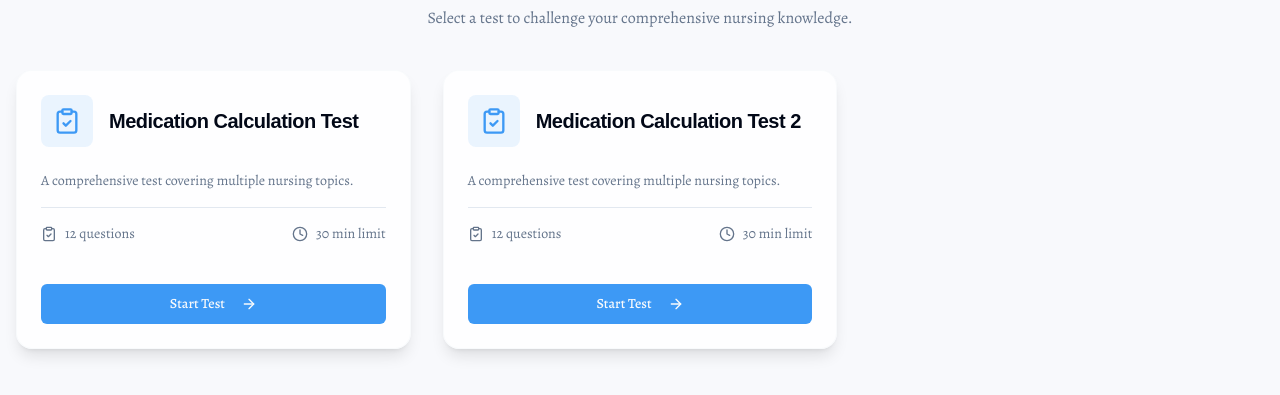
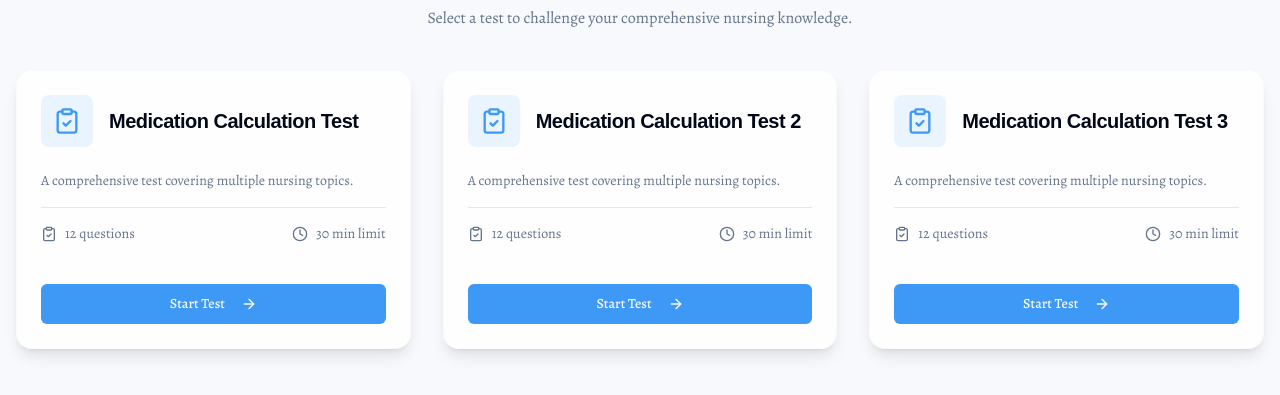
Before and after one commit to omegist/NurseBridgeIQN, a Next.js app: page /tests/part-a in a window 1280 px wide. Shown: the part 147-542 px from the top of the page. Built offline with nearby package versions, Linux system fonts and the light colour scheme; no server answers; a web font is replaced by a local one.

Commit message:
{   "questions": [     {       "id": 1,       "question": "A patient req

```diff
--- /dev/null
+++ b/src/data/questions/part-a-test-3.ts
@@ -0,0 +1,94 @@
+
+import type { Question } from '@/lib/types';
+
+export const questions: Question[] = [
+  {
+    id: 'pa3-1',
+    text: 'A patient requires 1,000 mL of IV fluid to be administered over 8 hours. What is the correct flow rate in mL/hour?',
+    options: [ '100 ml/hour', '120 mL/hour', '125 mL/hour', '200 ml/hour' ],
+    correctIndex: 2,
+    explanation: 'To calculate the flow rate, use the formula: Flow Rate (mL/hr) = Total Volume ÷ Time (hr). In this case, 1000 mL ÷ 8 hours = 125 mL/hour.'
+  },
+  {
+    id: 'pa3-2',
+    text: 'A medication is prescribed as 10 mg/kg. If a patient weighs 50 kg, What is the required dose?',
+    options: [ '700 mg', '800 mg', '500 mg', '450 mg' ],
+    correctIndex: 2,
+    explanation: 'To find the total dose, use the formula: Dose = Weight (kg) × Dose per kg. In this case, 50 kg × 10 mg/kg = 500 mg.'
+  },
+  {
+    id: 'pa3-3',
+    text: 'A medication comes in a 200 mg/mL solution. If you need to administer 400 mg, how many mL should you give?',
+    options: [ '5 mL', '2 mL', '4 mL', '3.5 mL' ],
+    correctIndex: 1,
+    explanation: 'To calculate the volume, use the formula: Volume = Required Dose ÷ Concentration (mg/mL). In this case, 400 mg ÷ 200 mg/mL = 2 mL.'
+  },
+  {
+    id: 'pa3-4',
+    text: 'You are instructed to dilute a medication with sterile water to create a 50 mL solution containing 20 mg/mL. How many milligrams of the medication are needed?',
+    options: [ '1000 mg', '1500 mg', '1200 mg', '750 mg' ],
+    correctIndex: 0,
+    explanation: 'To find the total milligrams, multiply the total volume by the concentration: 50 mL × 20 mg/mL = 1000 mg.'
+  },
+  {
+    id: 'pa3-5',
+    text: 'A medication is prescribed at a dose of 15 mg/kg/day, given in three divided doses. If a child weighs 20 kg, what is the dose per administration?',
+    options: [ '100 mg', '150 mg', '300 mg', '250 mg' ],
+    correctIndex: 0,
+    explanation: 'First, calculate the total daily dose: 20 kg × 15 mg/kg/day = 300 mg/day. Then, divide the total daily dose by the number of administrations: 300 mg ÷ 3 doses = 100 mg per dose.'
+  },
+  {
+    id: 'pa3-6',
+    text: 'A patient has been prescribed morphine 8 mg 2-3 hourly PRN for pain. Unit stock of morphine is 10 mg/mL. How much morphine should be drawn up for the patient?',
+    options: [ '0.08 mL', '0.25 mL', '0.75 mL', '0.8 mL' ],
+    correctIndex: 3,
+    explanation: 'To calculate the volume, use the formula: Volume = Required Dose ÷ Concentration (mg/mL). In this case, 8 mg ÷ 10 mg/mL = 0.8 mL.'
+  },
+  {
+    id: 'pa3-7',
+    text: 'Ondansetron 2 mg has been prescribed for a child who weighs 13.6 kg. The safe dosage of this drug is 0.15 mg/kg. Is 2 mg a safe dose?',
+    options: [
+      'No, a safe dose would be 0.3 mg.',
+      'No, a safe dose would be 0.6 mg',
+      'No, a safe dose would be 1.02 mg',
+      'Yes, 2 mg is a safe dose.'
+    ],
+    correctIndex: 3,
+    explanation: 'First, calculate the maximum safe dose: 13.6 kg × 0.15 mg/kg = 2.04 mg. Since the prescribed dose of 2 mg is less than or equal to the calculated safe dose of 2.04 mg, it is a safe dose.'
+  },
+  {
+    id: 'pa3-8',
+    text: 'A patient is prescribed 250 mg of antibiotics in 200 mL of intravenous fluid over 30 minutes. The correct rate in mL per hour to set the infusion device is',
+    options: [ '100 ml per hour', '200 ml per hour', '400 mL per hour', '500 mL per hour' ],
+    correctIndex: 2,
+    explanation: 'To calculate the flow rate in mL/hour, you can set up a proportion. If 200 mL is given in 30 minutes (0.5 hours), then the rate per hour is: 200 mL / 0.5 hr = 400 mL/hr.'
+  },
+  {
+    id: 'pa3-9',
+    text: 'A patient\'s intravenous normal saline infusion of 1000 mL is to be completed in 8 hours time. How many ml/hour is required to finish the infusion on time?',
+    options: [ '125 mL/hr', '18.5 mL/hr', '95 mL/hr', '100 mL/hr' ],
+    correctIndex: 0,
+    explanation: 'To calculate the flow rate, use the formula: Flow Rate (mL/hr) = Total Volume ÷ Time (hr). In this case, 1000 mL ÷ 8 hours = 125 mL/hr.'
+  },
+  {
+    id: 'pa3-10',
+    text: 'A patient is prescribed 75 mcg of vitamin D. What is the dosage in mg?',
+    options: [ '0.75 mg', '750 mg', '7.5 mg', '0.075 mg' ],
+    correctIndex: 3,
+    explanation: 'To convert micrograms (mcg) to milligrams (mg), you divide by 1000. In this case, 75 mcg ÷ 1000 = 0.075 mg.'
+  },
+  {
+    id: 'pa3-11',
+    text: 'A patient is received 500 mg of amoxicillin. What is the dosage in g?',
+    options: [ '0.5 g', '5 g', '50 g', '0.005 g' ],
+    correctIndex: 0,
+    explanation: 'To convert milligrams (mg) to grams (g), you divide by 1000. In this case, 500 mg ÷ 1000 = 0.5 g.'
+  },
+  {
+    id: 'pa3-12',
+    text: 'A patient\'s intravenous normal saline infusion of 1000 mL is to be completed in eight hours\' time. The drop factor of the giving set is 15 drops per mL. How many drops per minute (dpm) are required to finish the infusion on time?',
+    options: [ '11 dpm', '15 dpm', '31 dpm', '35 dpm' ],
+    correctIndex: 2,
+    explanation: 'To calculate the drop rate, use the formula: Drops/min = (Total Volume × Drop Factor) ÷ (Time in minutes). First, convert 8 hours to minutes: 8 × 60 = 480 minutes. Then, calculate: (1000 mL × 15 drops/mL) ÷ 480 min = 15000 ÷ 480 = 31.25. Rounding to the nearest whole number gives 31 dpm.'
+  }
+];
--- a/src/data/tests.ts
+++ b/src/data/tests.ts
@@ -2,6 +2,7 @@
 import { allQuestions } from './questions';
 import { questions as partATest1 } from './questions/part-a-test-1';
 import { questions as partATest2 } from './questions/part-a-test-2';
+import { questions as partATest3 } from './questions/part-a-test-3';
 import type { Test } from '@/lib/types';
 
 // Seeded shuffle for consistency across builds
@@ -26,7 +27,8 @@ const partBShuffledQuestions = seededShuffle(allQuestions, 12345); // Use a fixe
 
 const partATests: Test[] = [
   { id: 'part-a-test-1', name: 'Medication Calculation Test', timeLimitMinutes: 30, questions: partATest1 },
-  { id: 'part-a-test-2', name: 'Medication Calculation Test 2', timeLimitMinutes: 30, questions: partATest2 }
+  { id: 'part-a-test-2', name: 'Medication Calculation Test 2', timeLimitMinutes: 30, questions: partATest2 },
+  { id: 'part-a-test-3', name: 'Medication Calculation Test 3', timeLimitMinutes: 30, questions: partATest3 },
 ];
 
 const partBTestsData: Omit<Test, 'questions'>[] = [
```
